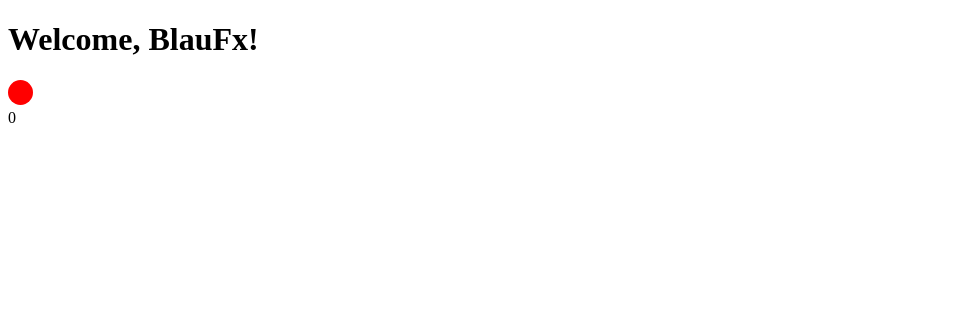
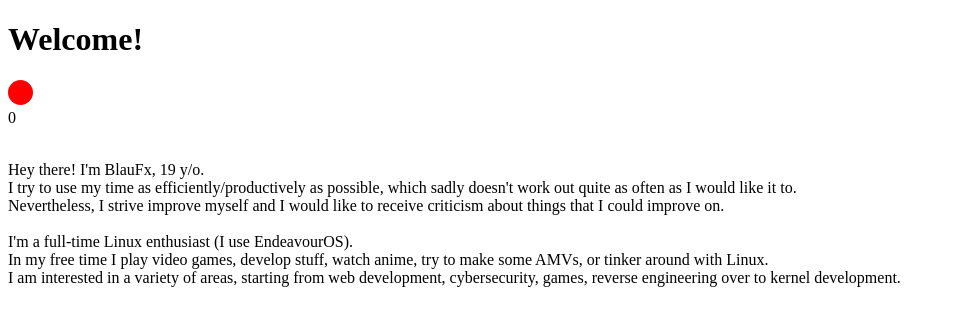
Before and after one commit to BlauFx/page, a SvelteKit app: page / in a window 1280 px wide. Shown: the top 326 px of the page, without its empty margins (0-955 px from the left). Built offline with nearby package versions, Linux system fonts and the light colour scheme.

Commit message:
Add more text

```diff
--- a/src/routes/+page.svelte
+++ b/src/routes/+page.svelte
@@ -1,6 +1,7 @@
 <script lang="ts">
     import Background from "./Background.svelte";
-    let name = "BlauFx";
+    let name = "";
+    //<!--", BlauFx";-->
     let num = name.length;
     let textToDisplay = name;
     let increment = false;
@@ -24,8 +25,18 @@
     }
 </script>
 
-<h1>Welcome, {textToDisplay}!</h1>
+<h1>Welcome{textToDisplay}!</h1>
 <svelte:window on:load|once={() => writer}></svelte:window>
 
 <Background />
 <!-- <img alt="BlauFx's logo" src="1-sw.png" />-->
+
+<br>
+<p>
+Hey there! I'm BlauFx, 19 y/o.<br>
+I try to use my time as efficiently/productively as possible, which sadly doesn't work out quite as often as I would like it to.<br>
+Nevertheless, I strive improve myself and I would like to receive criticism about things that I could improve on.<br>
+<br>
+I'm a full-time Linux enthusiast (I use EndeavourOS).<br>
+In my free time I play video games, develop stuff, watch anime, try to make some AMVs, or tinker around with Linux.<br>
+I am interested in a variety of areas, starting from web development, cybersecurity, games, reverse engineering over to kernel development.<br></p>
```
